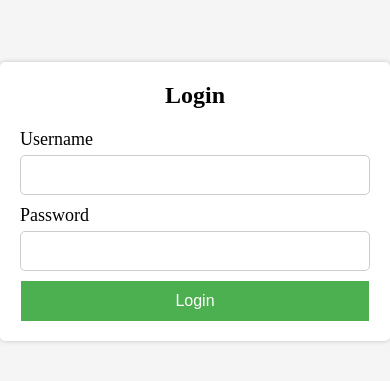
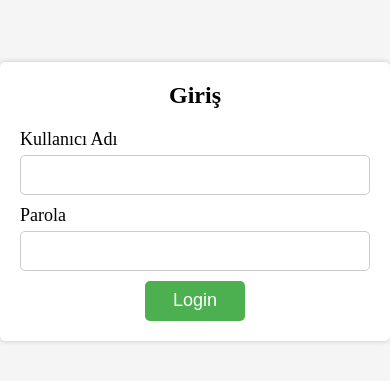
Before and after one commit to emresiimseek/coin-tracker, a React (Create React App) app: page / in a window 390 px wide. Shown: the part 221-602 px from the top of the page. Built offline with nearby package versions, Linux system fonts and the light colour scheme.

Commit message:
Mobile view

```diff
--- a/src/App.css
+++ b/src/App.css
@@ -4,20 +4,19 @@ table {
   overflow: hidden; /* kenarları yuvarlatılmış köşelerin içeriğinin dışarı taşmasını önlemek için overflow:hidden ekledik */
 }
 
-button {
+button.action {
   display: inline-block;
   padding: 5px 5px;
   color: white;
   width: 100%;
   font-size: 16px;
   border-radius: 0px;
-  border: none;
   text-align: center;
   text-decoration: none;
   transition: background-color 0.3s ease;
   cursor: pointer;
-  border-left: 1px solid white;
-  border-right: 1px solid white;
+  height: fit-content;
+  border: 1px solid white;
 }
 
 thead {
@@ -33,6 +32,7 @@ th {
 td {
   text-align: center;
   border-bottom: 1px solid #ddd;
+  padding: 3px;
 }
 
 tr:hover {
@@ -51,6 +51,11 @@ th:last-child {
 
 @media only screen and (max-width: 760px),
   (min-device-width: 768px) and (max-device-width: 1024px) {
+  button.action {
+    font-weight: bold;
+    border: 2px solid white;
+    width: 100%;
+  }
   /* Force table to not be like tables anymore */
   table,
   thead,
@@ -69,7 +74,8 @@ th:last-child {
   }
 
   tr {
-    border: 1px solid #ccc;
+    border: 2px solid white;
+    font-weight: bold;
   }
 
   td {
@@ -77,8 +83,8 @@ th:last-child {
     border: none;
     border-bottom: 1px solid #eee;
     position: relative;
-    padding-bottom: 5px;
     padding-left: 50%;
+    text-align: end;
   }
 
   td:before {
@@ -90,6 +96,7 @@ th:last-child {
     width: 45%;
     padding-right: 10px;
     white-space: nowrap;
+    text-align: start;
   }
 
   /*
@@ -116,16 +123,17 @@ th:last-child {
   td:nth-of-type(7):before {
     content: "Satış Yüzde";
   }
+
   td:nth-of-type(8):before {
+    content: "Sabit Paribu Alış";
+  }
+  td:nth-of-type(9):before {
+    content: "Sabit Binance Fiyat";
+  }
+  td:nth-of-type(10):before {
+    content: "Kar";
+  }
+  td:nth-of-type(11):before {
     content: "İşlem";
   }
-  td:nth-of-type(9):before {
-    content: "Sabit Paribu Alış";
-  }
-  td:nth-of-type(10):before {
-    content: "Sabit Binance Fiyat";
-  }
-  td:nth-of-type(11):before {
-    content: "Kar";
-  }
 }
--- a/src/CointTracker.tsx
+++ b/src/CointTracker.tsx
@@ -209,10 +209,10 @@ function CoinTracker() {
             <th>Paribu Alış</th>
             <th>Alış Yüzde</th>
             <th>Satış Yüzde</th>
-            <th>İşlem</th>
             <th>Sabit Paribu Alış</th>
             <th>Sabit Binance Fiyat</th>
             <th>Kar</th>
+            <th>İşlem</th>
           </tr>
         </thead>
         <tbody>
--- a/src/Login.css
+++ b/src/Login.css
@@ -20,8 +20,7 @@
   padding: 20px;
 }
 
-h1 {
-  font-size: 24px;
+h2 {
   margin-bottom: 20px;
   text-align: center;
 }
@@ -44,7 +43,7 @@ input {
   margin-bottom: 10px;
 }
 
-button {
+button.login-button {
   height: 40px;
   background-color: #4caf50;
   color: #fff;
@@ -53,6 +52,7 @@ button {
   font-size: 18px;
   cursor: pointer;
   margin: auto;
+  width: 100px;
 }
 
 button:hover {
--- a/src/Login.tsx
+++ b/src/Login.tsx
@@ -30,9 +30,9 @@ function LoginScreen({ onLogin }: { onLogin: (value: boolean) => void }) {
   return (
     <div className="login-base">
       <div className="login-container">
-        <h1>Login</h1>
+        <h2>Giriş</h2>
         <form onSubmit={handleSubmit}>
-          <label htmlFor="username">Username</label>
+          <label htmlFor="username">Kullanıcı Adı</label>
           <input
             type="text"
             id="username"
@@ -42,7 +42,7 @@ function LoginScreen({ onLogin }: { onLogin: (value: boolean) => void }) {
             required
           />
 
-          <label htmlFor="password">Password</label>
+          <label htmlFor="password">Parola</label>
           <input
             type="password"
             id="password"
@@ -52,7 +52,9 @@ function LoginScreen({ onLogin }: { onLogin: (value: boolean) => void }) {
             required
           />
 
-          <button type="submit">Login</button>
+          <button className="login-button" type="submit">
+            Login
+          </button>
         </form>
       </div>
     </div>
--- a/src/TableRow.tsx
+++ b/src/TableRow.tsx
@@ -49,8 +49,14 @@ const TableRow = ({
         <td>{item.paribuLowestAsk}</td>
         <td>{item.buyDiff}%</td>
         <td>{item.sellDiff}%</td>
+        <td style={{ borderLeft: "1px solid white" }}>
+          {fixed?.paribuLowestAsk ?? "---"}
+        </td>
+        <td>{fixed?.priceBinance ?? "---"}</td>
+        <td>{getProfit ?? "---"}</td>
         <td>
           <button
+            className="action"
             style={{ backgroundColor: fixed ? "red" : "green" }}
             onClick={() => {
               fixed ? onUnImmobilize({ ...item }) : onImmobilize({ ...item });
@@ -59,13 +65,6 @@ const TableRow = ({
             {fixed ? "Bırak" : "Sabitle"}
           </button>
         </td>
-        <td style={{ padding: fixed?.paribuLowestAsk ? 5 : 0 }}>
-          {fixed?.paribuLowestAsk}
-        </td>
-        <td style={{ padding: fixed?.priceBinance ? 5 : 0 }}>
-          {fixed?.priceBinance}
-        </td>
-        <td style={{ padding: getProfit ? 5 : 0 }}>{getProfit}</td>
       </tr>
     </>
   );
```
